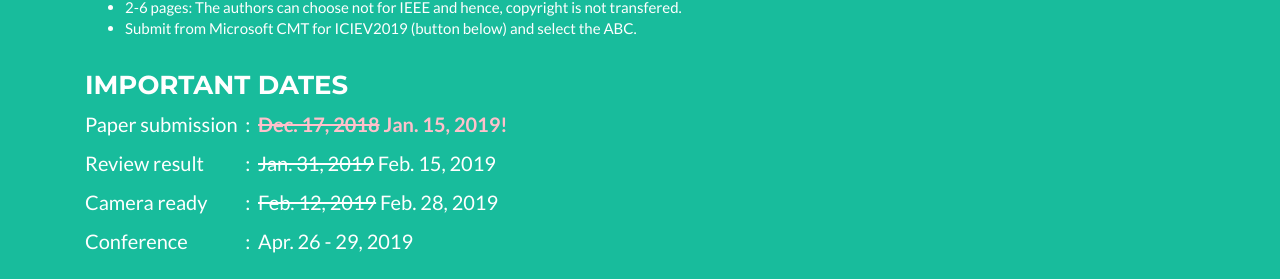
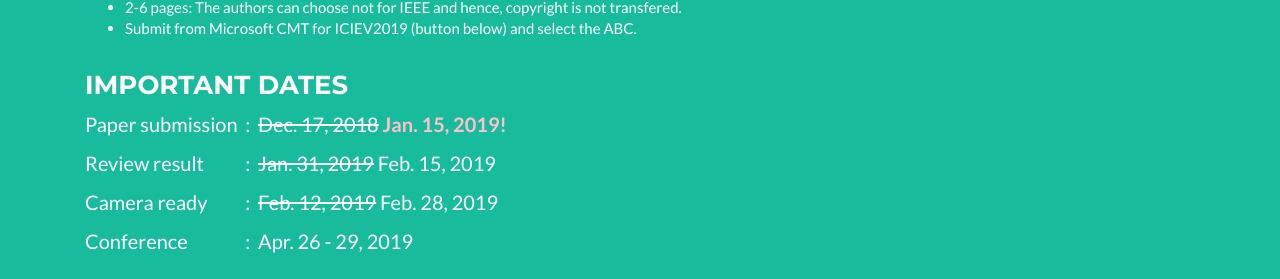
Before and after one commit to abc-research/2019, a Jekyll site: the page built from index.html, in a window 1280 px wide and 900 px high, scrolled down 2208 px. Shown: the part 143-422 px from the top of the window. Built offline with Jekyll 4.4.1, drawn with Linux system fonts in a browser that asks for light colours.

Commit message:
Update _config.yml

```diff
--- a/_config.yml
+++ b/_config.yml
@@ -164,7 +164,7 @@ cfp:
     - item: Submit from Microsoft CMT for ICIEV2019  (button below) and select the ABC.
   dates:
     - name: Paper submission
-      date: <b style="color:pink"><strike>Dec. 17, 2018</strike> Jan. 15, 2019!</b>
+      date: <strike>Dec. 17, 2018</strike> <b style="color:pink">Jan. 15, 2019!</b>
     - name: Review result
       date: <strike>Jan. 31, 2019</strike> Feb. 15, 2019
     - name: Camera ready
```
